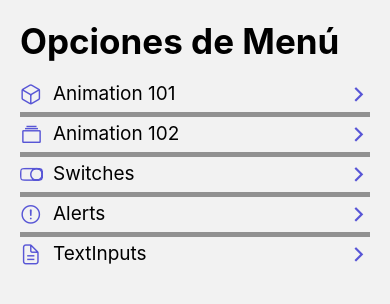
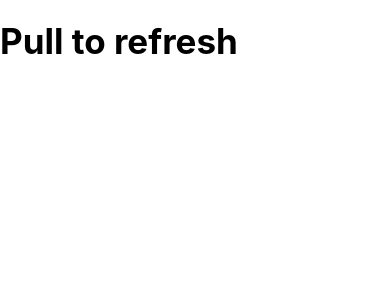
Before and after one commit to Dante1704/react-native-apps, a React Native app in the folder 06-RNComponents/: screen /PullToRefreshScreen in a window 390 px wide. Shown: the top 304 px of the page. Built offline with nearby package versions, Linux system fonts and the light colour scheme.

Commit message:
creado src/screens/PullToRefreshScreen. La idea es implementar el refresh nativo de RN. Implementado combinando los componentes ScrollView y RefreshControl

```diff
--- a/06-RNComponents/src/data/menuItems.tsx
+++ b/06-RNComponents/src/data/menuItems.tsx
@@ -26,4 +26,9 @@ export const menuItems: MenuItem[] = [
         icon: 'document-text-outline',
         component: 'TextInputScreen',
     },
+    {
+        name: 'Pull To Refresh',
+        icon: 'refresh-outline',
+        component: 'PullToRefreshScreen',
+    },
 ];
--- a/06-RNComponents/src/navigation/Navigation.tsx
+++ b/06-RNComponents/src/navigation/Navigation.tsx
@@ -6,6 +6,7 @@ import { Animation102Screen } from '../screens/Animation102Screen';
 import { SwitchScreen } from '../screens/SwitchScreen';
 import { AlertScreen } from '../screens/AlertScreen';
 import { TextInputScreen } from '../screens/TextInputScreen';
+import { PullToRefreshScreen } from '../screens/PullToRefreshScreen';
 
 
 //tipado de las rutas segun recomendacion de react docs
@@ -17,6 +18,7 @@ export type RootStackParams = {
     SwitchScreen: undefined,
     AlertScreen: undefined,
     TextInputScreen: undefined
+    PullToRefreshScreen: undefined
 }
 
 const Stack = createStackNavigator<RootStackParams>();
@@ -27,6 +29,9 @@ export const Navigation = () => {
         <Stack.Navigator
             screenOptions={{
                 headerShown: false,
+                cardStyle: {
+                    backgroundColor: 'white',
+                },
             }}>
             {/* //desde aca puedo estilar cada screen en general con "cardStyle", si el componente esta renderizado con fragments*/}
             <Stack.Screen name="HomeScreen" component={HomeScreen} />
@@ -35,6 +40,7 @@ export const Navigation = () => {
             <Stack.Screen name="SwitchScreen" component={SwitchScreen} />
             <Stack.Screen name="AlertScreen" component={AlertScreen} />
             <Stack.Screen name="TextInputScreen" component={TextInputScreen} />
+            <Stack.Screen name="PullToRefreshScreen" component={PullToRefreshScreen} />
 
         </Stack.Navigator>
     );
--- /dev/null
+++ b/06-RNComponents/src/screens/PullToRefreshScreen.tsx
@@ -0,0 +1,33 @@
+import React, { useState } from 'react';
+import { HeaderTitle } from '../components/HeaderTitle';
+import { View, ScrollView, RefreshControl } from 'react-native';
+
+
+export const PullToRefreshScreen = () => {
+
+    const [refreshing, setRefreshing] = useState(false);
+
+    const handleRefresh = () => {
+        setRefreshing(true);
+        setTimeout(() => {
+            console.log('Terminamos');
+            setRefreshing(false);
+        }, 1500);
+    };
+
+    return (
+        <ScrollView
+            refreshControl={
+                /* A RefreshControl component, used to provide pull-to-refresh functionality for the ScrollView. Only works for vertical ScrollViews (horizontal prop must be false). */
+                <RefreshControl
+                    refreshing={refreshing} //cuando este es true, se activa el refresh
+                    onRefresh={handleRefresh} //con esta prop le indico que hacer cuando se refresca y tambien para deterlo
+                />
+            }
+        >
+            <View>
+                <HeaderTitle title="Pull to refresh" />
+            </View>
+        </ScrollView>
+    );
+};
```
